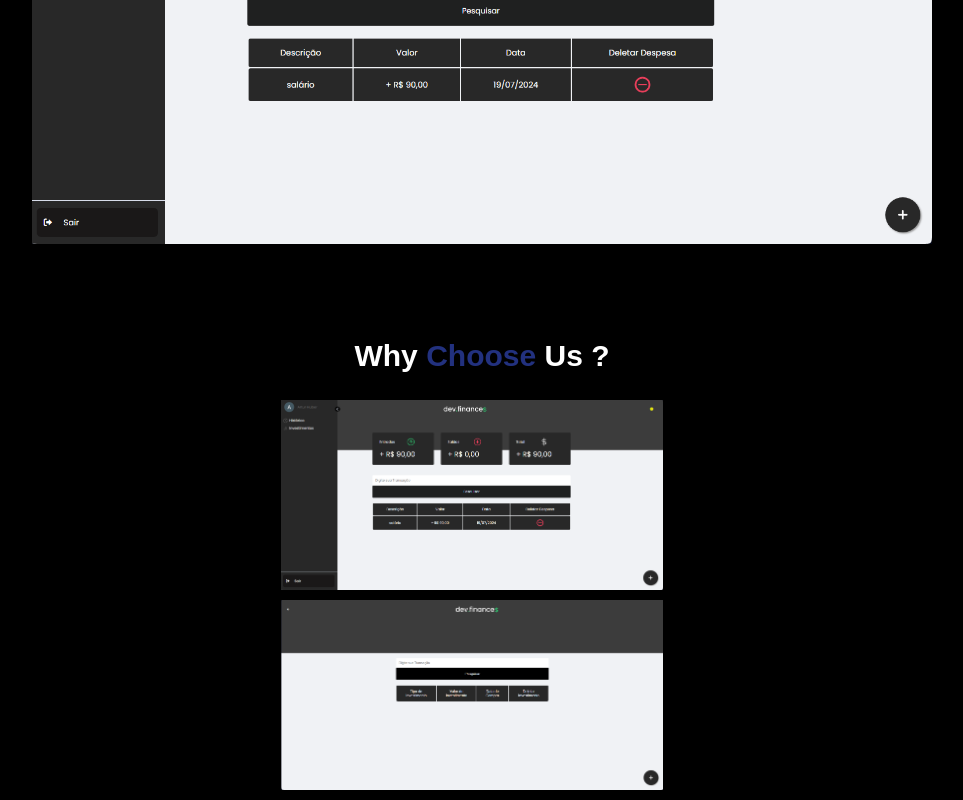
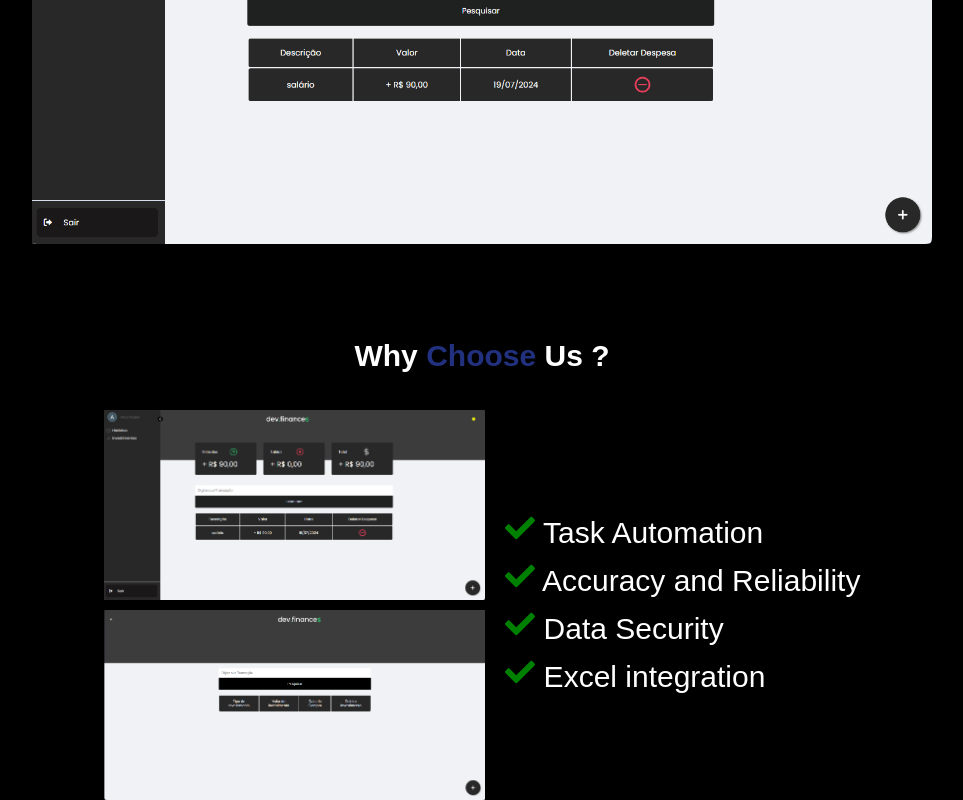
Before and after one commit to artur-debv/Finance, a React (Vite) app: page / in a window 1280 px wide. Shown: the part 596-1396 px from the top of the page, without its empty margins (158-1121 px from the left). Built offline with nearby package versions, Linux system fonts and the light colour scheme.

Commit message:
feat: I added a tab that shows the advantages of my system, I added some more images of my system

```diff
--- a/package.json
+++ b/package.json
@@ -12,6 +12,7 @@
   "dependencies": {
     "react": "^18.3.1",
     "react-dom": "^18.3.1",
+    "react-icons": "^5.3.0",
     "react-tsparticles": "^2.12.2",
     "tsparticles": "^3.5.0"
   },
--- a/src/components/WhyChooseSection/WhyChooseSection.jsx
+++ b/src/components/WhyChooseSection/WhyChooseSection.jsx
@@ -1,7 +1,7 @@
-
 import styles from './WhyChooseSection.module.css';
 import Sistema from '../../assets/sistema.png';
 import Invest from '../../assets/Invest.png';
+import { FaCheck } from "react-icons/fa";
 
 function WhyChooseSection() {
     return (
@@ -14,7 +14,10 @@ function WhyChooseSection() {
                         <img className={styles.ImgInvest} src={Invest} alt="" />
                     </div>
                     <div className={styles.container_Choose}>
-
+                        <p> <FaCheck style={{ color: 'green' }} /> Task Automation </p>
+                        <p> <FaCheck style={{ color: 'green' }} /> Accuracy and Reliability </p>
+                        <p> <FaCheck style={{ color: 'green' }} /> Data Security </p>
+                        <p> <FaCheck style={{ color: 'green' }} /> Excel integration </p>
                     </div>
                 </div>
             </div>
@@ -22,4 +25,4 @@ function WhyChooseSection() {
     )
 }
 
-export default WhyChooseSection
+export default WhyChooseSection;
--- a/src/components/WhyChooseSection/WhyChooseSection.module.css
+++ b/src/components/WhyChooseSection/WhyChooseSection.module.css
@@ -1,6 +1,6 @@
 .Title{
     text-align: center;
-    margin-bottom: 20px;
+    margin-bottom: 30px;
     font-size: 30px;
 }
 
@@ -11,24 +11,24 @@
 
 .container_all {
     display: flex;
-    justify-content: center; /* Centraliza o conteúdo horizontalmente */
-    align-items: center; /* Alinha o conteúdo verticalmente ao centro */
+    justify-content: center;
+    align-items: center;
   }
 
   .container {
     display: flex;
-    align-items: center; /* Alinha as imagens e o texto "olá" verticalmente ao centro */
+    align-items: center;
   }
 
   .imageContainer {
     display: flex;
-    flex-direction: column; /* Empilha as imagens verticalmente */
-    margin-right: 20px; /* Espaçamento entre as imagens e o texto */
+    flex-direction: column;
+    margin-right: 20px;
   }
 
   .ImgSistema {
-    height: 190px; /* Garante que as imagens sejam responsivas */
-    margin-bottom: 10px; /* Espaçamento entre as imagens */
+    height: 190px;
+    margin-bottom: 10px;
   }
 
   .ImgInvest{
@@ -36,7 +36,5 @@
   }
 
   .container_Choose {
-    font-size: 24px; /* Tamanho da fonte para o "olá" */
-    display: flex;
-    align-items: center; /* Alinha o texto verticalmente ao centro */
+    font-size: 30px;
   }
```
Also changed, not shown: 1 other file (tests, documents, lock files or other folders).
